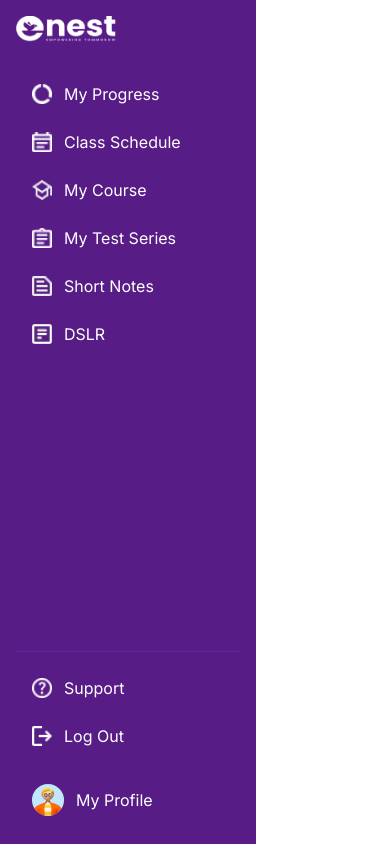
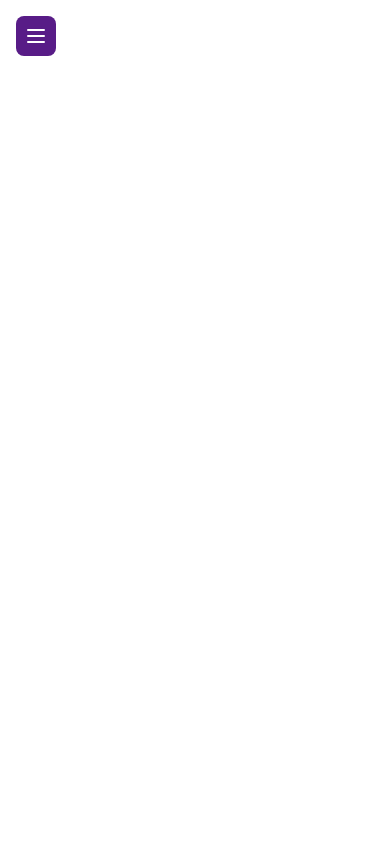
Before and after one commit to ThatRandomGuy09/Next-Assignment, a Next.js app: page / in a window 390 px wide. Built offline with nearby package versions, Linux system fonts and the light colour scheme; grey boxes are pictures that could not be loaded.

Commit message:
Sidebar Added with Responsiveness

```diff
--- a/app/components/Sidebar.tsx
+++ b/app/components/Sidebar.tsx
@@ -1,14 +1,17 @@
+"use client";
+
 import Link from "next/link";
 import Image from "next/image";
-import { FC } from "react";
+import { FC, useState } from "react";
 
 interface MenuItem {
   title: string;
   path: string;
-  icon: string; // This will now be the path to the icon image
+  icon: string;
 }
 
 const Sidebar: FC = () => {
+  const [isMobileMenuOpen, setIsMobileMenuOpen] = useState(false);
   const menuItems: MenuItem[] = [
     { title: "My Progress", path: "/progress", icon: "/Vector.png" },
     { title: "Class Schedule", path: "/schedule", icon: "/Class.png" },
@@ -18,21 +21,65 @@ const Sidebar: FC = () => {
     { title: "DSLR", path: "/dslr", icon: "/DSLR.png" },
   ];
 
+  const currentPath = "/test-series";
+
   return (
-    <div className="h-screen w-64 bg-purple-900 text-white p-4 flex flex-col">
-      {/* Logo */}
+    <>
+      <button
+        className="lg:hidden fixed top-4 left-4 z-50 p-2 rounded-lg bg-purple-900 text-white"
+        onClick={() => setIsMobileMenuOpen(!isMobileMenuOpen)}
+      >
+        <svg
+          className="w-6 h-6"
+          fill="none"
+          stroke="currentColor"
+          viewBox="0 0 24 24"
+        >
+          {isMobileMenuOpen ? (
+            <path
+              strokeLinecap="round"
+              strokeLinejoin="round"
+              strokeWidth={2}
+              d="M6 18L18 6M6 6l12 12"
+            />
+          ) : (
+            <path
+              strokeLinecap="round"
+              strokeLinejoin="round"
+              strokeWidth={2}
+              d="M4 6h16M4 12h16M4 18h16"
+            />
+          )}
+        </svg>
+      </button>
+
+      <div
+        className={`fixed lg:relative top-0 left-0 h-screen bg-purple-900 text-white transition-all duration-300 ease-in-out z-40
+          ${isMobileMenuOpen ? "w-64" : "w-0 lg:w-64"} overflow-hidden`}
+      >
+        <div className="h-full w-64 p-4 flex flex-col">
           <div className="mb-8">
-        <Image src="/nestLogo.png" alt="Nest Logo" width={100} height={30} />
+            <Image
+              src="/nestLogo.png"
+              alt="Nest Logo"
+              width={100}
+              height={30}
+            />
           </div>
 
-      {/* Menu Items */}
           <nav className="flex-1">
             <ul className="space-y-2">
               {menuItems.map((item) => (
                 <li key={item.title}>
                   <Link
                     href={item.path}
-                className="flex items-center gap-3 px-4 py-2 rounded-lg hover:bg-purple-800 transition-colors"
+                    className={`flex items-center gap-3 px-4 py-2 rounded-lg transition-colors
+                      ${
+                        item.path === currentPath
+                          ? "bg-[#FFFFFF1A]"
+                          : "hover:bg-white/10"
+                      }`}
+                    onClick={() => setIsMobileMenuOpen(false)}
                   >
                     <Image
                       src={item.icon}
@@ -48,13 +95,13 @@ const Sidebar: FC = () => {
             </ul>
           </nav>
 
-      {/* Bottom Section */}
           <div className="border-t border-purple-800 pt-4 mt-4">
             <ul className="space-y-2">
               <li>
                 <Link
                   href="/support"
                   className="flex items-center gap-3 px-4 py-2 rounded-lg hover:bg-purple-800 transition-colors"
+                  onClick={() => setIsMobileMenuOpen(false)}
                 >
                   <Image
                     src="/Support.png"
@@ -70,9 +117,10 @@ const Sidebar: FC = () => {
                 <Link
                   href="/logout"
                   className="flex items-center gap-3 px-4 py-2 rounded-lg hover:bg-purple-800 transition-colors"
+                  onClick={() => setIsMobileMenuOpen(false)}
                 >
                   <Image
-                src="/Log.png"
+                    src="/Logout.png"
                     alt="Logout"
                     width={20}
                     height={20}
@@ -84,11 +132,11 @@ const Sidebar: FC = () => {
             </ul>
           </div>
 
-
           <div className="mt-4">
             <Link
               href="/profile"
               className="flex items-center gap-3 px-4 py-3 rounded-lg hover:bg-purple-800 transition-colors"
+              onClick={() => setIsMobileMenuOpen(false)}
             >
               <Image
                 src="/Profile.png"
@@ -101,6 +149,15 @@ const Sidebar: FC = () => {
             </Link>
           </div>
         </div>
+      </div>
+
+      {isMobileMenuOpen && (
+        <div
+          className="fixed inset-0 bg-black/50 z-30 lg:hidden"
+          onClick={() => setIsMobileMenuOpen(false)}
+        />
+      )}
+    </>
   );
 };
 
--- a/tailwind.config.ts
+++ b/tailwind.config.ts
@@ -8,6 +8,13 @@ const config: Config = {
   ],
   theme: {
     extend: {
+      screens: {
+        sm: "640px",
+        md: "768px",
+        lg: "1024px",
+        xl: "1280px",
+        "2xl": "1536px",
+      },
       backgroundImage: {
         "gradient-radial": "radial-gradient(var(--tw-gradient-stops))",
         "gradient-conic":
```
Lines whose indentation alone changed are shown as unchanged.
